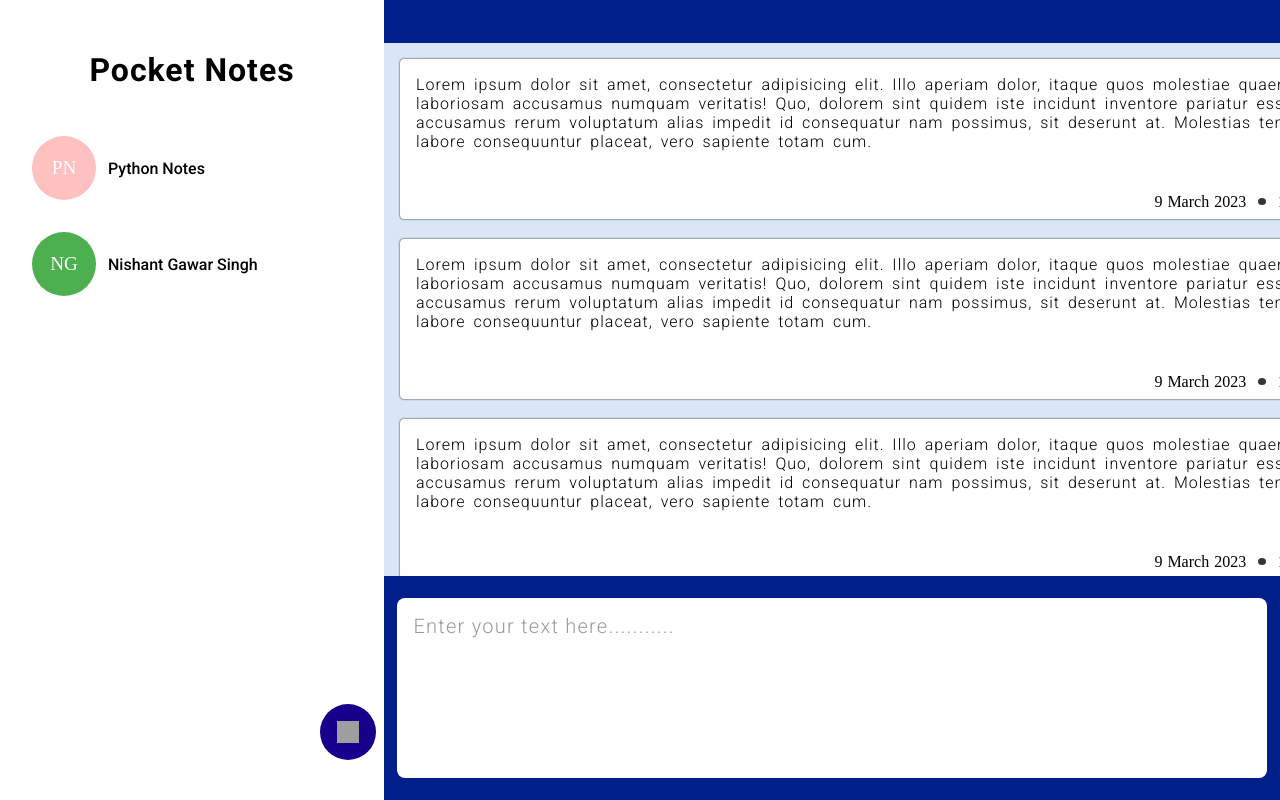
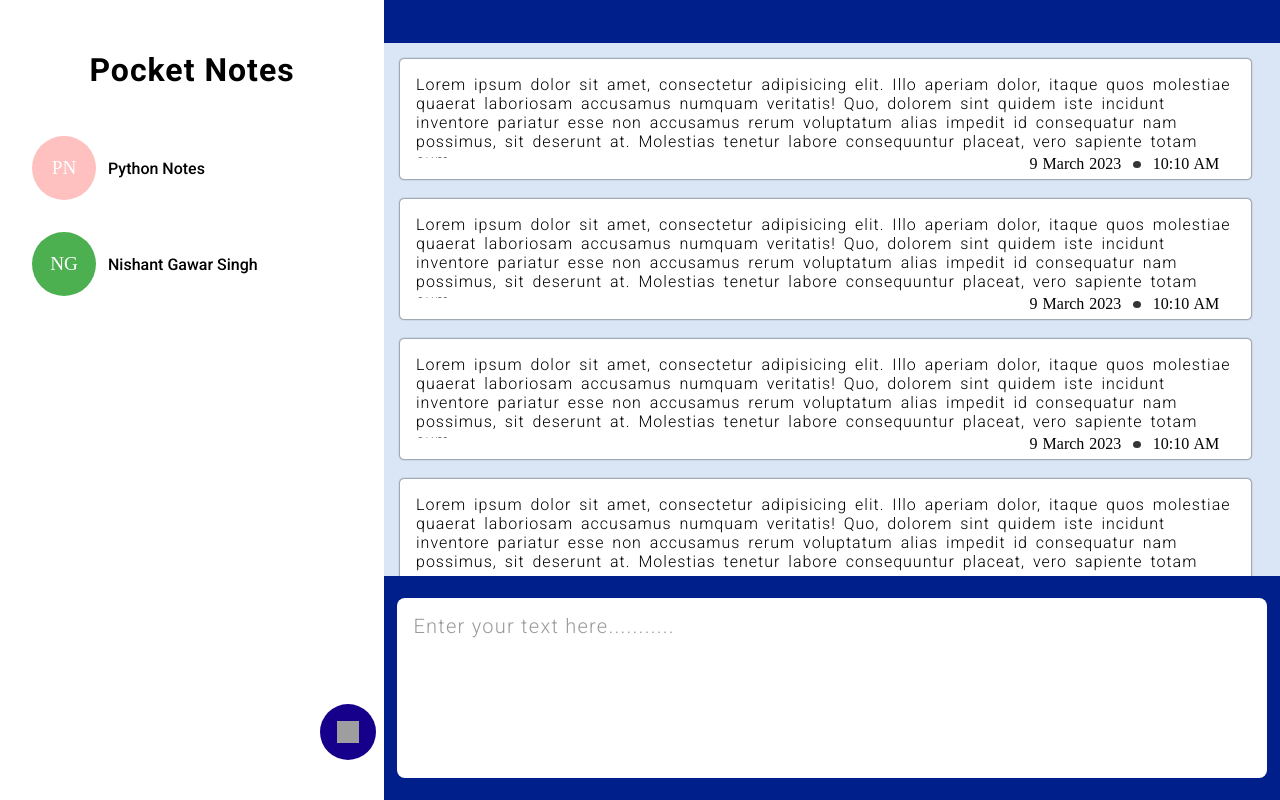
Before and after one commit to BarmenduC/Pocket-Notes, a React (Vite) app: page / in a window 1280 px wide. Shown: the top 800 px of the page. Built offline with nearby package versions, Linux system fonts and the light colour scheme; grey boxes are pictures that could not be loaded.

Commit message:
Style fixes

```diff
--- a/src/components/GroupNotes/GroupNotes.module.css
+++ b/src/components/GroupNotes/GroupNotes.module.css
@@ -55,8 +55,8 @@
 
   .note{
     position: relative;
-    height: 10rem;
-    width: 61rem;
+    height: 22.5%;
+    width: 95%;
     background-color: #ffffff;
     box-shadow: 0px 0px 2px  #000000;
     border-radius: 0.25rem;
```
